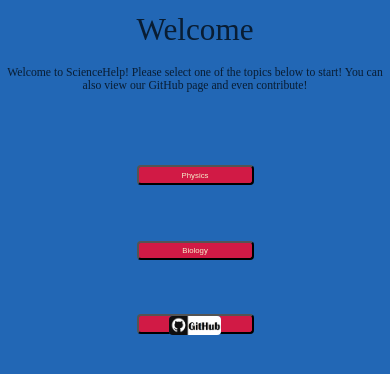
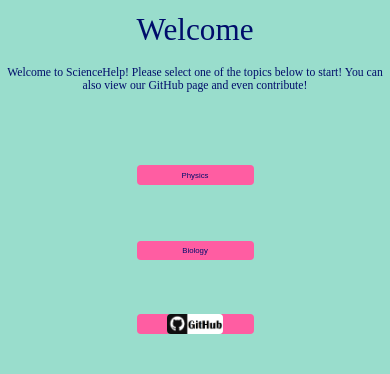
Before and after one commit to ScienceHelp/ScienceHelp.github.io, a PHP site: page / in a window 390 px wide. Shown: the top 374 px of the page. Run offline with PHP 8.4, Linux system fonts and the light colour scheme.

Commit message:
Edit color scheme, add responsive navbar to physics.htm and minor design changes to buttons

```diff
--- a/scripts.js
+++ b/scripts.js
@@ -1,8 +1,4 @@
-function addClassName() {
-    let x = document.getElementById("anim_btn");
-    x.classList.add("animated_btn");
+function myFunction() {
+    var x = document.getElementById("topNav");
+    x.className += " responsive";
 }
-function removeClassName(){
-    let x = document.getElementById("anim_btn");
-    x.classList.remove("animated_btn");
-}
--- a/style.css
+++ b/style.css
@@ -3,7 +3,7 @@
     margin: 0;
     padding: 0;
     box-sizing: border-box;
-    background-color: #2267B5;
+    background-color: #99DDCC;
 }
 .header{
     font-size: 8vw;
@@ -11,12 +11,12 @@
     margin-right: auto;
     padding-top: 3vw;
     text-align: center;
-    color: #091D33;
+    color: #000D6B;
 }
 .page_desc{
     font-size: 3vw;
     text-align: center;
-    color: #091D33;
+    color: #000D6B;
 }
 .center{
     display: flex;
@@ -29,14 +29,19 @@
 .btn{
     width: 30vw;
     height: 5vw;
-    background-color: #D11A45;
+    background-color: #FF5DA2;
     font-size: 2vw;
-    color: #F6F0CC;
+    color: #000D6B;
     border-radius: 1vw;
+    border: none;
+}
+.btn:hover{
+    box-shadow: 0 12px 16px 0 rgba(0,0,0,0.24), 0 17px 50px 0 rgba(0,0,0,0.19);
+    transition: box-shadow 0.3s;
 }
 .btn_img{
     width: auto;
-    height: 4.7vw;
+    height: 5vw;
     border-radius: 1vw;
 }
 .p_btn{
@@ -45,20 +50,62 @@
 /* #endregion */
 /* #region scrollbar_styling */
 ::-webkit-scrollbar-thumb{
-    background-color: yellow;
+    background-color: #99DDCC;
     border-radius: 30px;
 }
 ::-webkit-scrollbar-thumb:hover{
-    background-color: blue;
+    background-color: #9C19E0;
 }
 ::-webkit-scrollbar{
     width: 9px;
     border-radius: 30px;
-    background-color: yellow;
+    background-color: #99DDCC;
 }
 /* #endregion */
 /* #region navbar_styling */
 nav{
-
+    background-color: #99DDCC;
+    overflow: hidden;
+}
+nav a{
+    float: left;
+    display: block;
+    color: #9C19E0;
+    text-align: center;
+    padding: 14px 16px;
+    text-decoration: none;
+    font-size: 17px;
+    border-radius: 8px;
+}
+nav a:hover{
+    background-color: #9C19E0;
+    color: #99DDCC;
+}
+nav .icon{
+    display: none;
+}
+nav .icon:hover{
+    background-color: #99DDCC;
+    color: #9C19E0;
+}
+@media screen and (max-width: 600px) {
+    nav a:not(:first-child) {display: none;}
+    nav a.icon {
+    float: right;
+    display: block;
+    }
+}
+@media screen and (max-width: 600px) {
+    nav.responsive {position: relative;}
+    nav.responsive a.icon {
+    position: absolute;
+    right: 0;
+    top: 0;
+    }
+    nav.responsive a {
+    float: none;
+    display: block;
+    text-align: left;
+    }
 }
 /* #endregion */
```
Also changed, not shown: physics.htm (+4 -3 lines).
